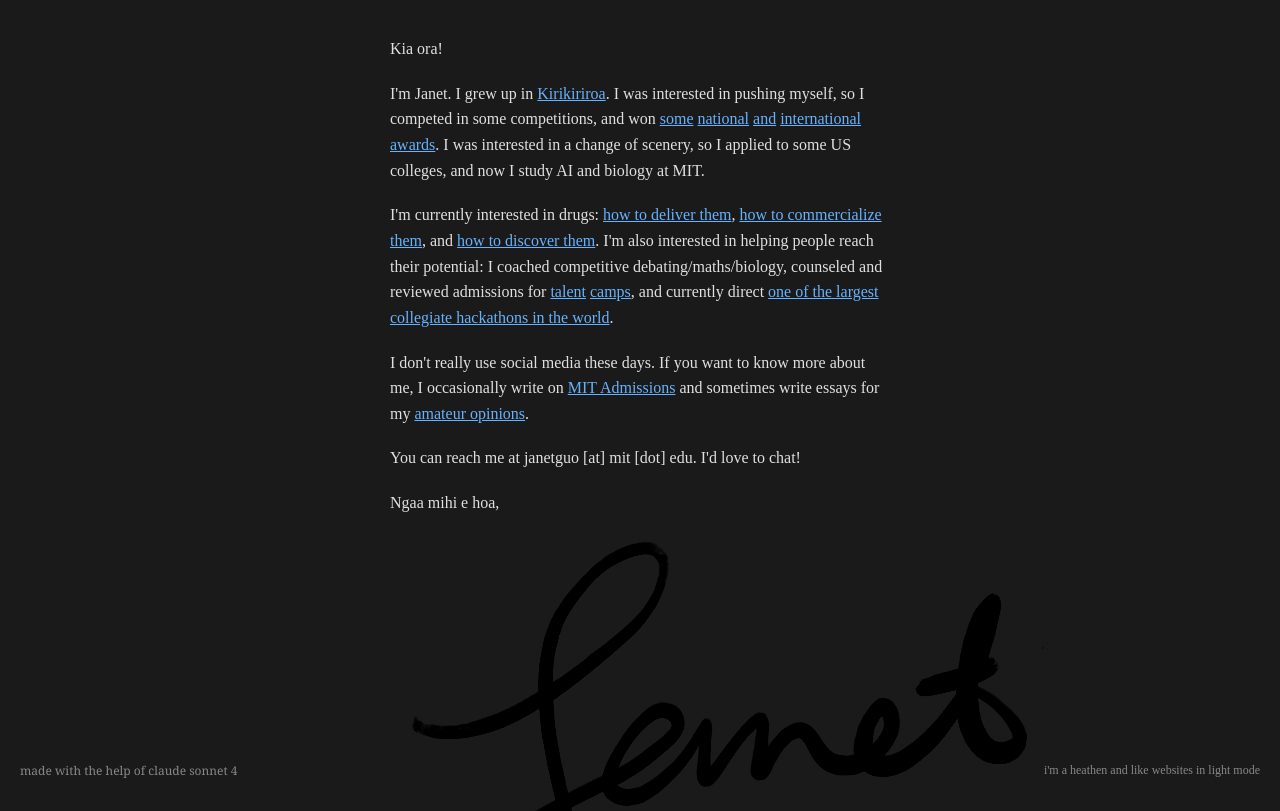
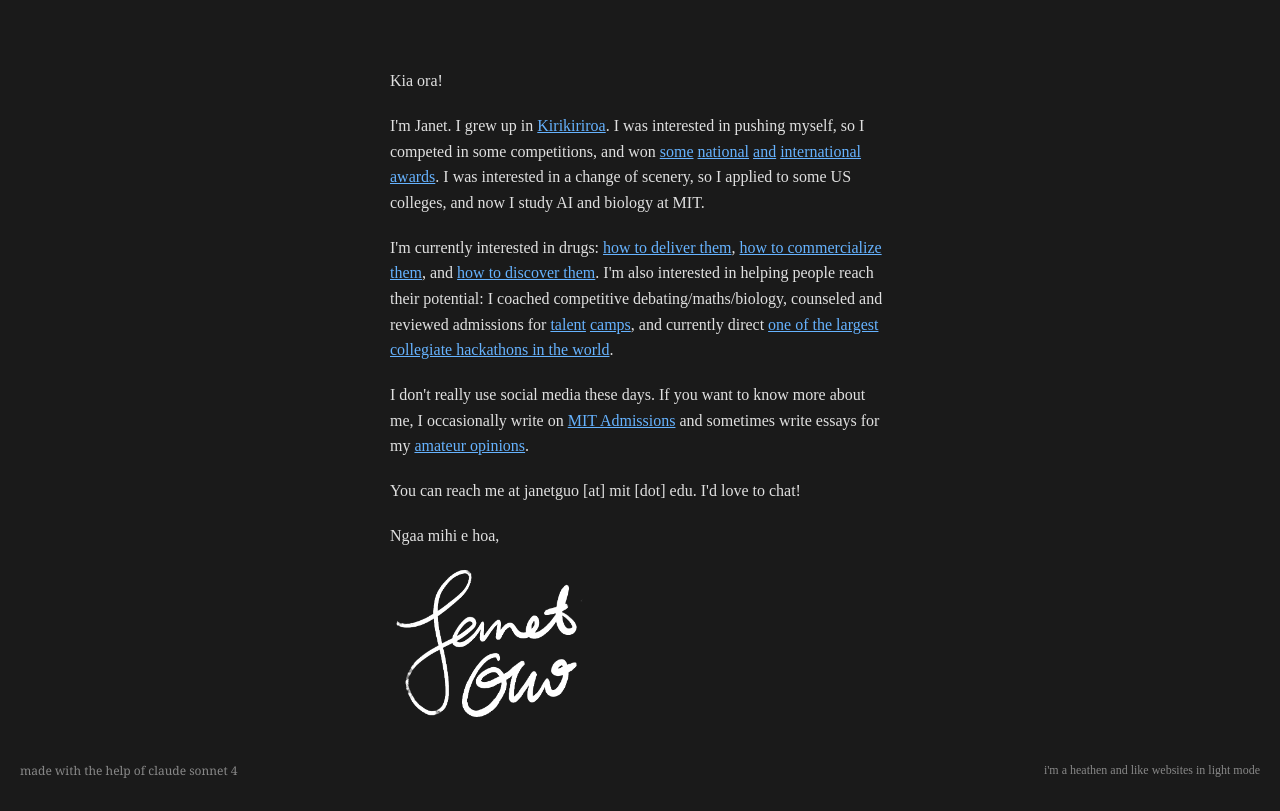
Before and after one commit to janetguo/janetguo.github.io, a plain HTML site: page index.html in a window 1280 px wide. Shown: the top 811 px of the page. Drawn offline with Linux system fonts and the light colour scheme.

Commit message:
actually fixed now i think

```diff
--- a/index.html
+++ b/index.html
@@ -21,7 +21,7 @@
         <p>Ngaa mihi e hoa,</p>
 
         <div class="signature">
-            <img src="signature_dark.png" alt="signature" class=".signature-img" data-dark-src="signature_dark.png" data-light-src="signature_light.png">
+            <img src="signature_dark.png" alt="signature" class="signature-img" data-dark-src="signature_dark.png" data-light-src="signature_light.png">
         </div>
     </div>
 
```
